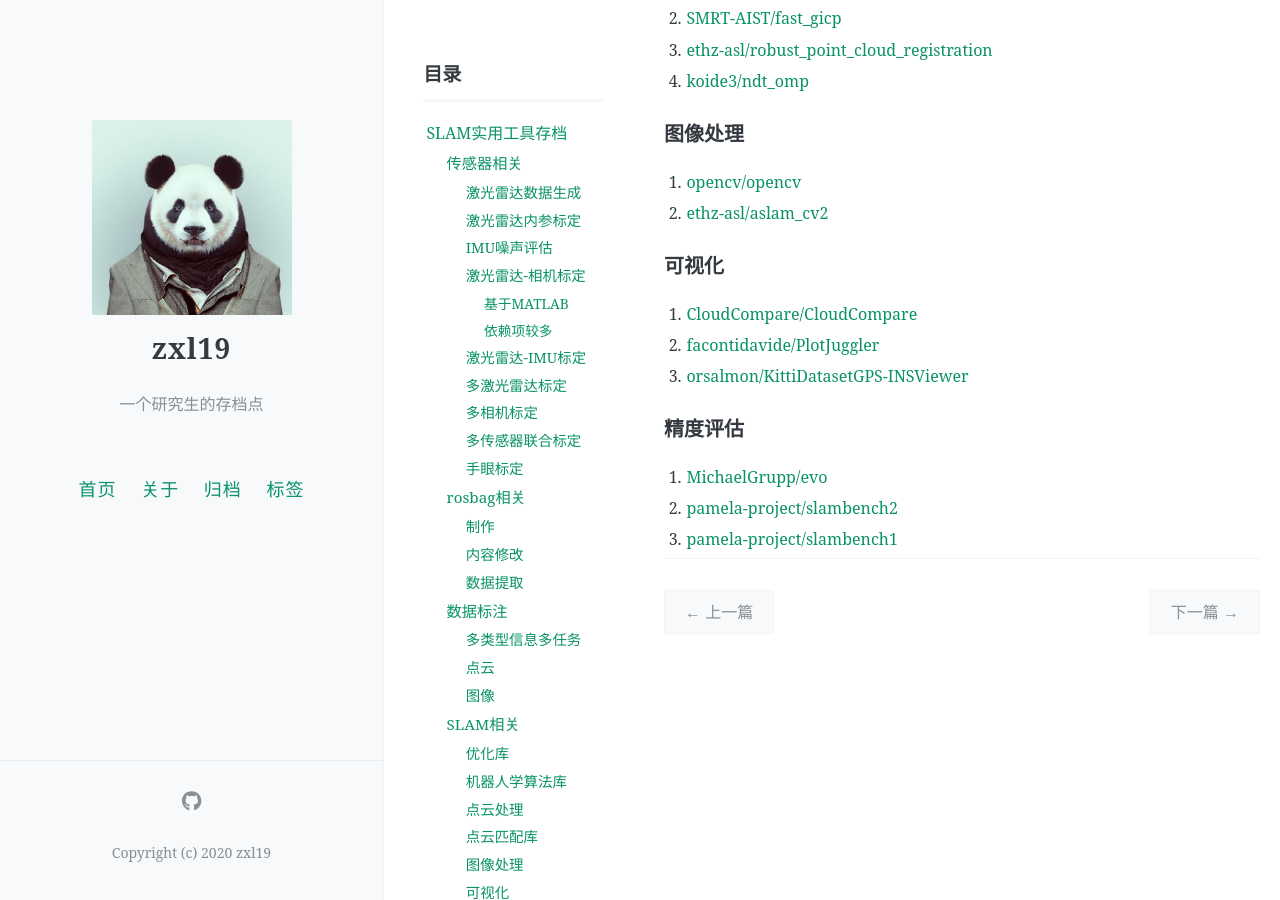
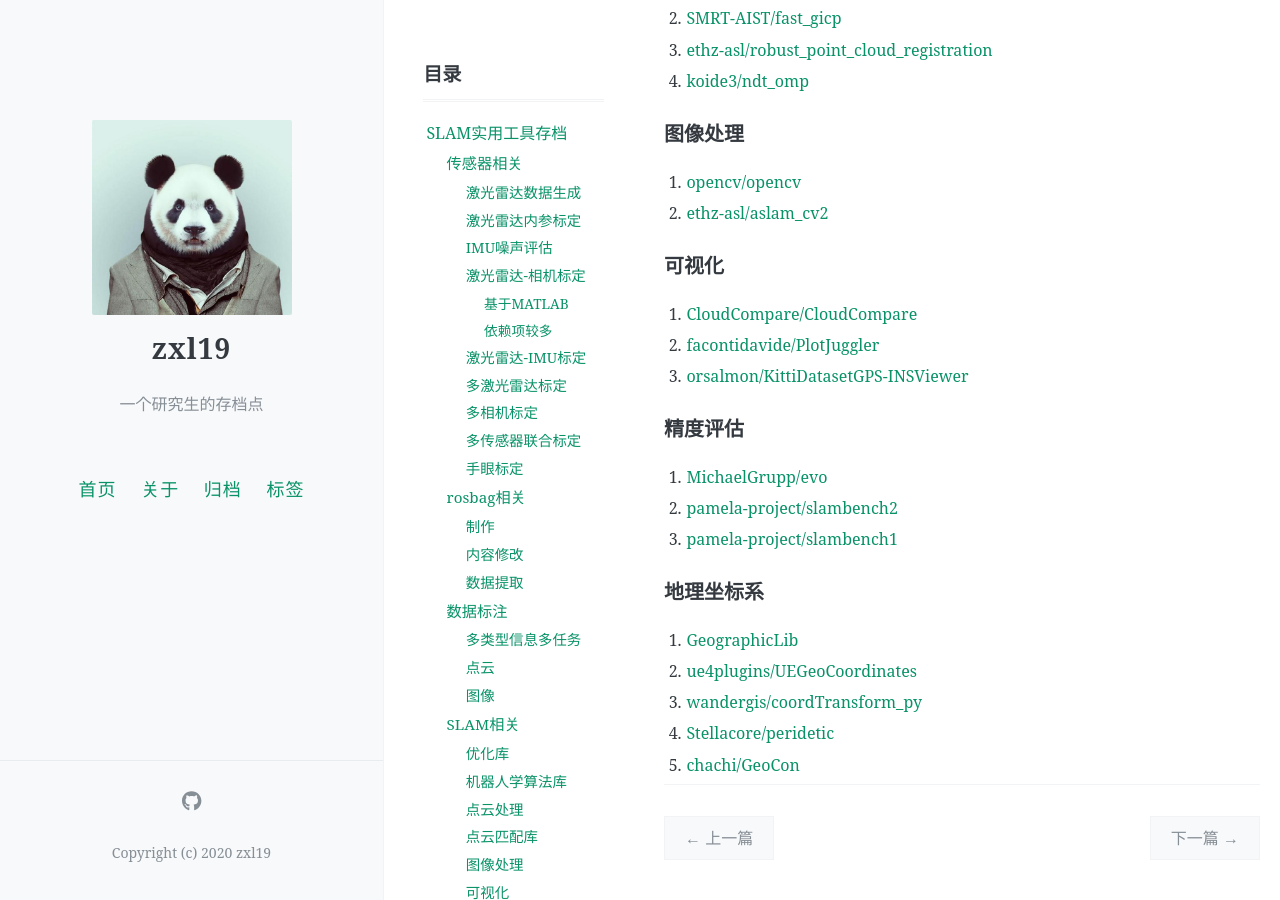
Before and after one commit to zxl19/zxl19.github.io, a Jekyll site: the page built from _posts/2021-05-25-slam-tool.md, in a window 1280 px wide and 900 px high, scrolled down 4164 px. Built offline with Jekyll 4.4.1, drawn with Linux system fonts in a browser that asks for light colours; comment, search, counter and statistics services are not loaded.

Commit message:
Update 2021-05-25-slam-tool.md

```diff
--- a/_posts/2021-05-25-slam-tool.md
+++ b/_posts/2021-05-25-slam-tool.md
@@ -175,3 +175,11 @@ pinned: false
 1. [MichaelGrupp/evo](https://github.com/MichaelGrupp/evo)
 2. [pamela-project/slambench2](https://github.com/pamela-project/slambench2)
 3. [pamela-project/slambench1](https://github.com/pamela-project/slambench1)
+
+### 地理坐标系
+
+1. [GeographicLib](https://geographiclib.sourceforge.io/)
+2. [ue4plugins/UEGeoCoordinates](https://github.com/ue4plugins/UEGeoCoordinates)
+3. [wandergis/coordTransform_py](https://github.com/wandergis/coordTransform_py)
+4. [Stellacore/peridetic](https://github.com/Stellacore/peridetic)
+5. [chachi/GeoCon](https://github.com/chachi/GeoCon)
```
